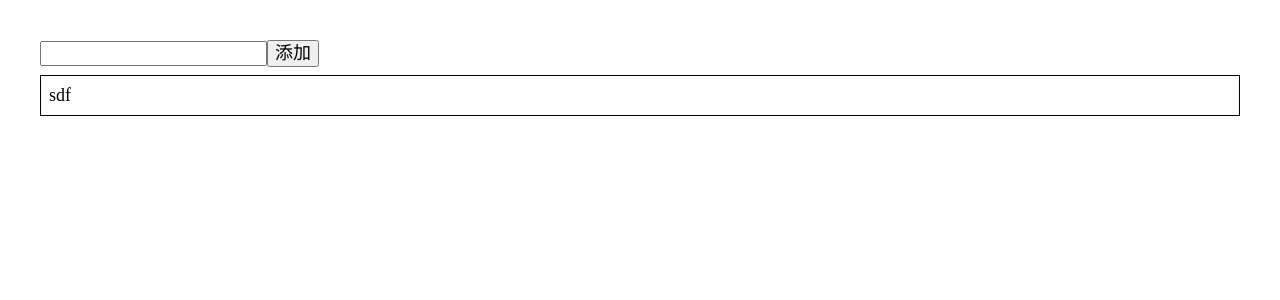
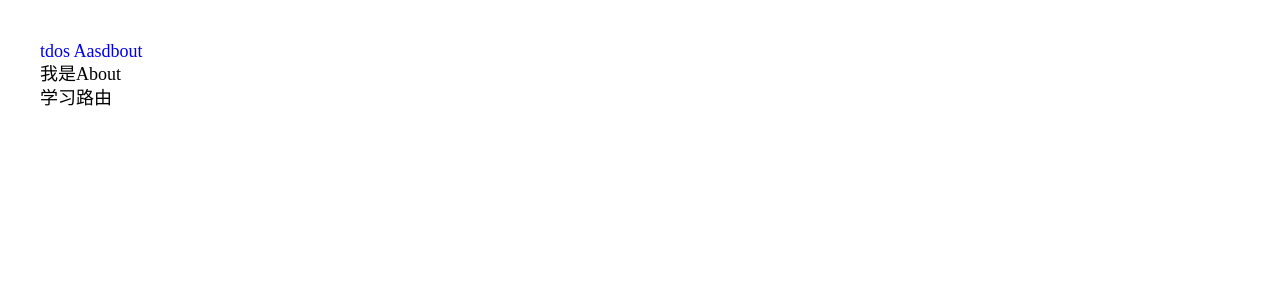
Before and after one commit to S3Ekin/MyTs, a React app: page /asdf/about in a window 1280 px wide. Shown: the top 300 px of the page. Built offline with nearby package versions, Linux system fonts and the light colour scheme.

Commit message:
配置react路由

```diff
--- a/package.json
+++ b/package.json
@@ -18,6 +18,8 @@
     "@types/react": "^16.8.8",
     "@types/react-dom": "^16.8.2",
     "@types/react-redux": "^7.0.5",
+    "@types/react-router": "^4.4.5",
+    "@types/react-router-dom": "^4.3.1",
     "clean-webpack-plugin": "^2.0.1",
     "css-loader": "^2.1.1",
     "html-webpack-plugin": "^3.2.0",
@@ -40,6 +42,8 @@
     "react": "^16.8.4",
     "react-dom": "^16.8.4",
     "react-redux": "^6.0.1",
+    "react-router": "^5.0.0",
+    "react-router-dom": "^5.0.0",
     "redux": "^4.0.1"
   }
 }
--- a/src/App.tsx
+++ b/src/App.tsx
@@ -1,11 +1,10 @@
 import "@css/main.scss";
-import App from "./js/index";
+import App from "./js/Router";
 import {Provider} from "react-redux"
 import {createStore} from "redux";
 import  todoApp from "./js/reducers/index" ;
 import * as React from "react";
 import * as ReactDom from "react-dom" ;
-
 
 const store  = createStore(todoApp,window.__REDUX_DEVTOOLS_EXTENSION__ && window.__REDUX_DEVTOOLS_EXTENSION__());
 
@@ -28,14 +27,14 @@ ReactDom.render((
 if(module.hot){
 
 
-		module.hot.accept("./js/index",()=>{
+		module.hot.accept("./js/Router",()=>{
 
-					import("./js/index").then((module:any)=>{
+					import("./js/Router").then((module:any)=>{
 
 						const AppCom = module.default;
 
 							ReactDom.render((
-									<Provider store={store}>
+								<Provider store={store}>
 										<AppCom />
 								</Provider>
 								),domApp);
--- /dev/null
+++ b/src/js/Router.tsx
@@ -0,0 +1,40 @@
+import {Route,Switch} from "react-router";
+import {Link,BrowserRouter} from "react-router-dom";
+import * as React from "react";
+import App from "./index";
+
+
+const About = ()=>(
+
+			<div>
+					<p>
+						我是About
+					</p>
+					<div>
+						学习路由
+					</div>
+			</div>
+
+	);
+
+const Nav = ()=>(
+			 <div>
+					<Link to="/todo" > tdos </Link>
+					<Link to="/about" >Aasdbout</Link>
+				</div>
+	);
+
+
+const Page = ()=>(
+						<BrowserRouter basename="/asdf">
+							<Nav/>
+							<Switch>
+										  <Route path="/todo" component={App} />
+											<Route path="/about" component={About}  />
+
+							</Switch>
+						</BrowserRouter>
+
+	);
+
+export default Page ;
```
